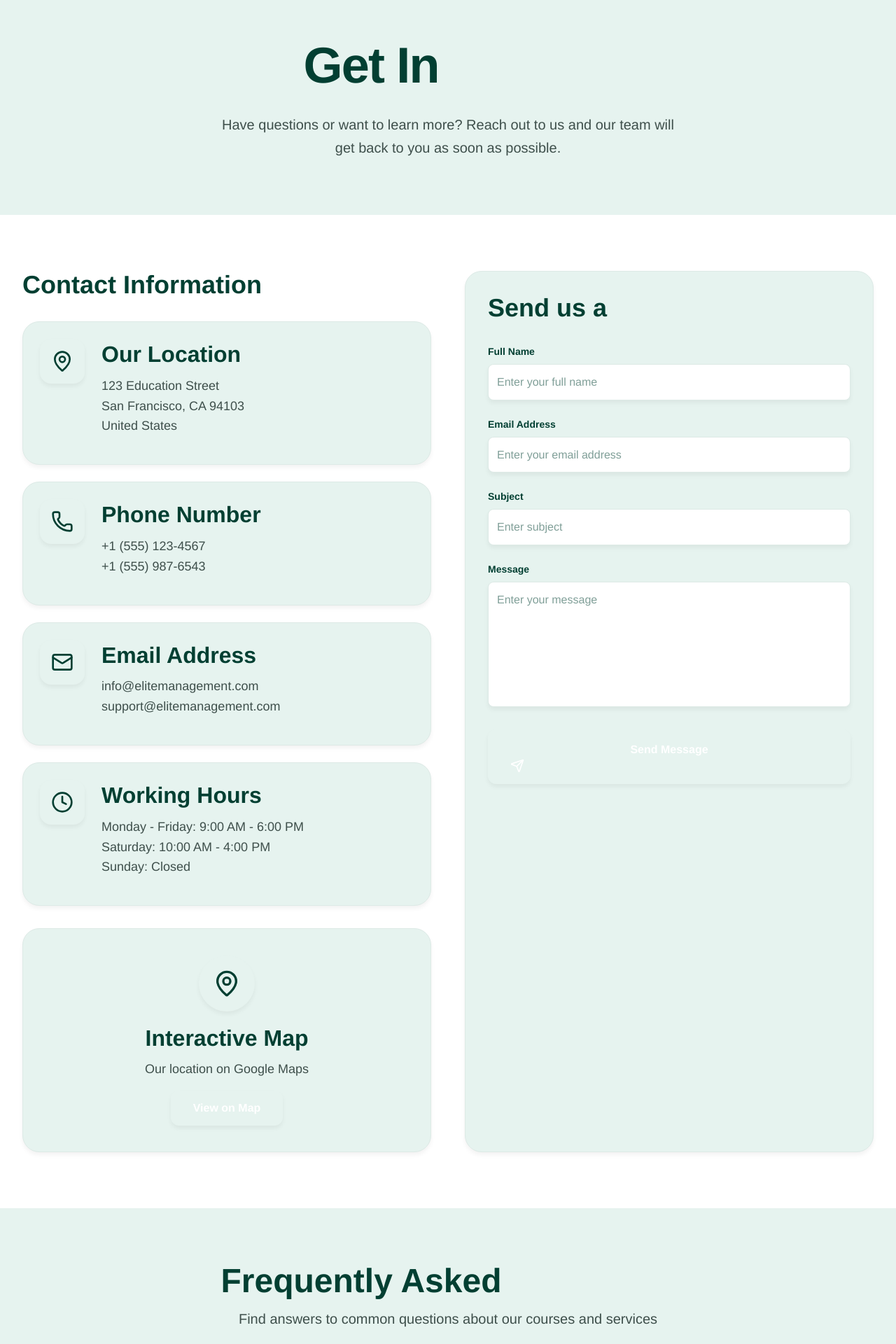
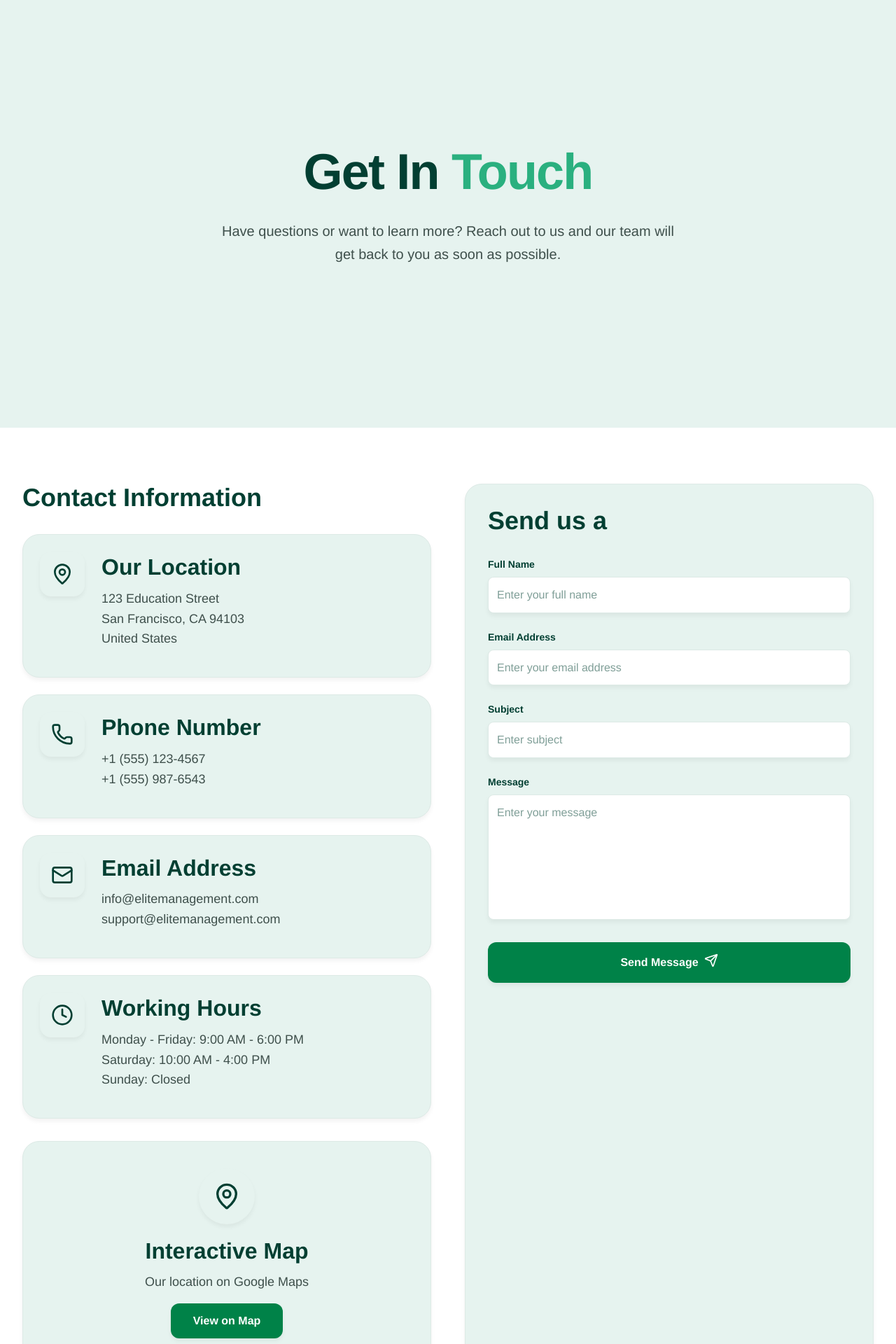
Before and after one commit to kbamnote/eliteManagementWebsite, a React (Vite) app: page /contact in a window 1280 px wide. Shown: the part 120-2040 px from the top of the page at 70% size. Built offline with nearby package versions, Linux system fonts and the light colour scheme.

Commit message:
contact pagee updated

```diff
--- a/src/pages/Contact.jsx
+++ b/src/pages/Contact.jsx
@@ -38,7 +38,7 @@ export default function Contact() {
     <AnimatedPageWrapper>
       {/* Enhanced Hero Section */}
         <AnimatedOnScroll
-          className="relative py-20 overflow-hidden bg-secondary"
+          className="relative content-center py-40 overflow-hidden bg-secondary"
           direction="up"
           delay={0}
         >
@@ -47,7 +47,7 @@ export default function Contact() {
             <div className="absolute bottom-10 left-10 w-64 h-64 bg-accent rounded-full opacity-20 blur-3xl"></div>
           </div>
 
-          <div className="max-w-7xl mx-auto px-4 sm:px-6 lg:px-8 relative z-10">
+          <div className="max-w-7xl py-18 mx-auto px-4 sm:px-6 lg:px-8 relative z-10">
             <div className="text-center max-w-3xl mx-auto">
               <AnimatedOnScroll
                 className="text-5xl md:text-6xl lg:text-7xl font-black tracking-tight mb-6 leading-tight text-primary"
@@ -55,7 +55,7 @@ export default function Contact() {
                 delay={0.1}
               >
                 <span className="text-primary">Get In </span>
-                <span className="text-gradient bg-gradient-to-r from-primary to-accent bg-clip-text text-transparent">Touch</span>
+                <span className="text-gradient bg-gradient-to-r from-primary to-accent bg-clip-text text-[#2ab07f]">Touch</span>
               </AnimatedOnScroll>
               <AnimatedOnScroll
                 className="mt-6 text-xl text-secondary font-medium max-w-2xl mx-auto leading-relaxed"
@@ -174,7 +174,7 @@ export default function Contact() {
                     </div>
                     <h3 className="text-2xl font-black text-primary mb-2">Interactive Map</h3>
                     <p className="text-secondary mb-4 font-medium">Our location on Google Maps</p>
-                    <button className="px-8 py-3 bg-accent text-white rounded-xl hover:bg-dark transition-all duration-150 font-bold shadow-subtle transform hover:scale-105">
+                    <button className="px-8 py-3 bg-[#008248] text-white rounded-xl hover:bg-dark transition-all duration-150 font-bold shadow-subtle transform hover:scale-105">
                       View on Map
                     </button>
                   </div>
@@ -278,11 +278,11 @@ export default function Contact() {
                   </AnimatedOnScroll>
 
                   <AnimatedOnScroll
-                    className="w-full px-6 py-4 bg-accent text-white font-black rounded-xl hover:bg-dark transition-all duration-150 shadow-subtle flex items-center justify-center transform hover:scale-105"
+                    className="w-full px-6 py-4 bg-[#008248] text-white font-black rounded-xl hover:bg-dark transition-all duration-150 shadow-subtle flex items-center justify-center transform hover:scale-105"
                     direction="up"
                     delay={0.7}
                   >
-                    <button type="submit" className="w-full">
+                    <button type="submit" className="w-full justify-center flex">
                       Send Message
                       <Send className="ml-2 w-5 h-5" />
                     </button>
@@ -307,7 +307,7 @@ export default function Contact() {
                 delay={0.1}
               >
                 <span className="text-primary">Frequently Asked </span>
-                <span className="text-gradient bg-gradient-to-r from-primary to-accent bg-clip-text text-transparent">Questions</span>
+                <span className="text-gradient bg-gradient-to-r from-[#008248] to-accent bg-clip-text text-transparent">Questions</span>
               </AnimatedOnScroll>
               <AnimatedOnScroll
                 className="mt-4 text-xl text-secondary font-medium"
@@ -363,7 +363,7 @@ export default function Contact() {
                 delay={0.1}
               >
                 <span className="text-primary">What Our </span>
-                <span className="text-gradient bg-gradient-to-r from-primary to-accent bg-clip-text text-transparent">Students Say</span>
+                <span className="text-gradient bg-gradient-to-r from-[#008248] to-accent bg-clip-text text-transparent">Students Say</span>
               </AnimatedOnScroll>
               <AnimatedOnScroll
                 className="mt-4 text-xl text-secondary font-medium max-w-2xl mx-auto"
```
